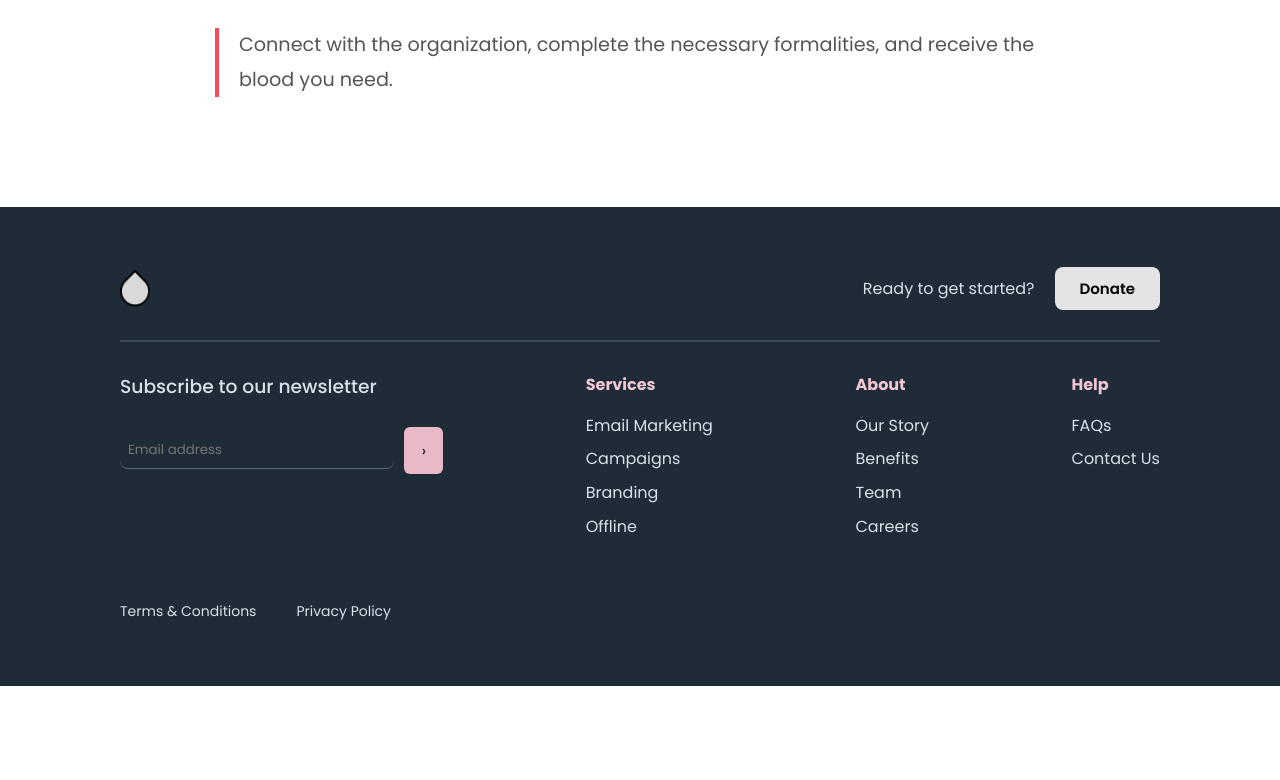
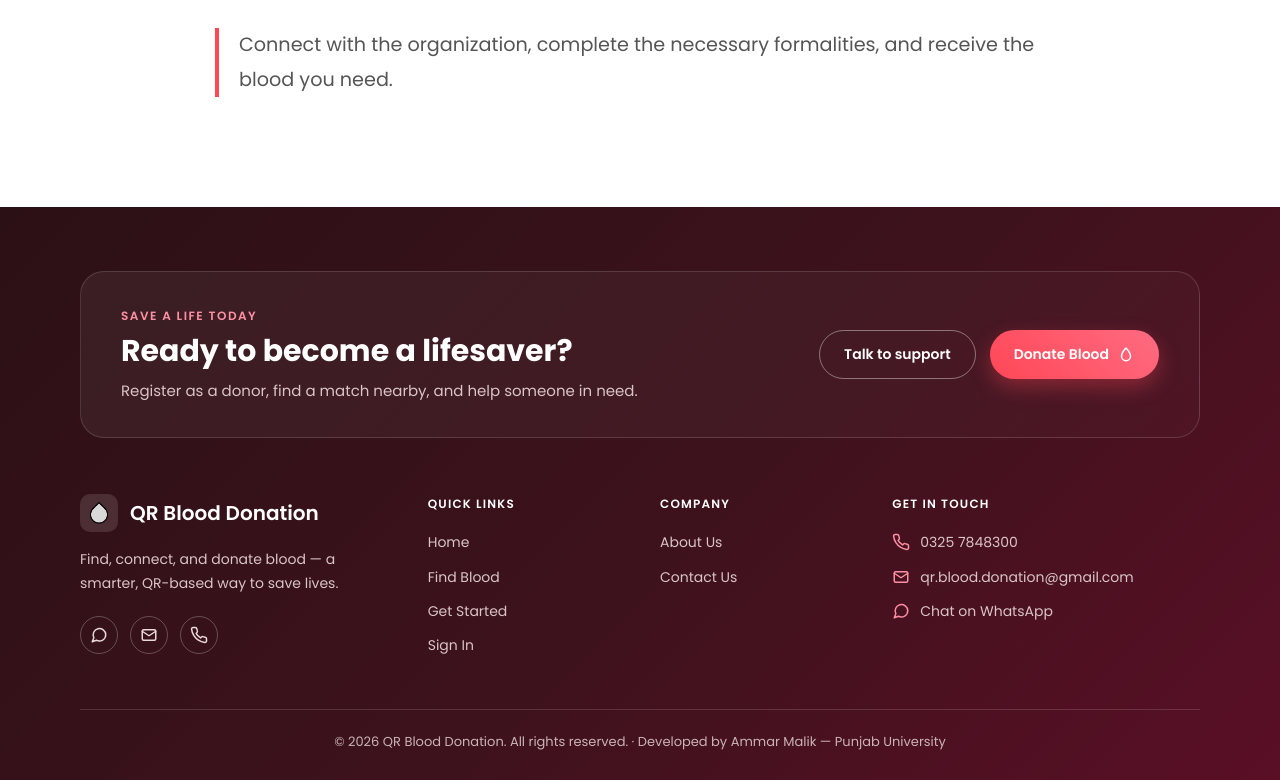
Before and after one commit to ammar042/QR-Frontend, a React (Vite) app: page / in a window 1280 px wide. Shown: the part 1319-2099 px from the top of the page. Before the commit the page ends 2005 px from the top, so only its background shows below. Built offline with nearby package versions, Linux system fonts and the light colour scheme; no server answers.

Commit message:
Footer Fix

```diff
--- a/src/components/Footer.jsx
+++ b/src/components/Footer.jsx
@@ -1,72 +1,190 @@
 import React from "react";
+import { Link, useNavigate } from "react-router-dom";
 import styles from "./Footer.module.css";
 import logo from "../assets/Vector.png";
 
+const PHONE_DISPLAY = "0325 7848300";
+const PHONE_TEL = "+923257848300";
+const WHATSAPP_URL = "https://wa.me/923257848300";
+const EMAIL = "qr.blood.donation@gmail.com";
+
+/* ---------- Small inline SVG icons (no extra package needed) ---------- */
+const IconBase = ({ children }) => (
+  <svg
+    width="18"
+    height="18"
+    viewBox="0 0 24 24"
+    fill="none"
+    stroke="currentColor"
+    strokeWidth="2"
+    strokeLinecap="round"
+    strokeLinejoin="round"
+    aria-hidden="true"
+  >
+    {children}
+  </svg>
+);
+
+const ChatIcon = () => (
+  <IconBase>
+    <path d="M21 11.5a8.4 8.4 0 0 1-12.4 7.4L3 21l2.1-5.4A8.4 8.4 0 1 1 21 11.5z" />
+  </IconBase>
+);
+
+const MailIcon = () => (
+  <IconBase>
+    <rect x="3" y="5" width="18" height="14" rx="2" />
+    <path d="m3 7 9 6 9-6" />
+  </IconBase>
+);
+
+const PhoneIcon = () => (
+  <IconBase>
+    <path d="M22 16.9v3a2 2 0 0 1-2.2 2 19.8 19.8 0 0 1-8.6-3.1 19.5 19.5 0 0 1-6-6A19.8 19.8 0 0 1 2.1 4.2 2 2 0 0 1 4.1 2h3a2 2 0 0 1 2 1.7c.1 1 .4 1.9.7 2.8a2 2 0 0 1-.5 2.1L8.1 9.9a16 16 0 0 0 6 6l1.3-1.3a2 2 0 0 1 2.1-.4c.9.3 1.8.6 2.8.7a2 2 0 0 1 1.7 2z" />
+  </IconBase>
+);
+
+const DropIcon = () => (
+  <IconBase>
+    <path d="M12 2.7s6 6.3 6 10.8a6 6 0 0 1-12 0C6 9 12 2.7 12 2.7z" />
+  </IconBase>
+);
+
+const ArrowIcon = () => (
+  <IconBase>
+    <path d="M5 12h14" />
+    <path d="m13 6 6 6-6 6" />
+  </IconBase>
+);
+
 const Footer = () => {
+  const navigate = useNavigate();
+
+  const scrollToContact = (e) => {
+    e.preventDefault();
+    const el = document.getElementById("contact");
+    if (el) el.scrollIntoView({ behavior: "smooth", block: "center" });
+  };
+
   return (
     <footer className={styles.footer}>
+      {/* ---------- CTA card ---------- */}
+      <div className={styles.cta}>
+        <div className={styles.ctaText}>
+          <span className={styles.eyebrow}>SAVE A LIFE TODAY</span>
+          <h3>Ready to become a lifesaver?</h3>
+          <p>Register as a donor, find a match nearby, and help someone in need.</p>
+        </div>
 
-      <div className={styles.footerTop}>
-        <img src={logo} alt="logo" className={styles.footerLogo} />
-
-        <div className={styles.donateBox}>
-          <p>Ready to get started?</p>
-          <button className={styles.donateBtn}>Donate</button>
+        <div className={styles.ctaActions}>
+          <a
+            href={WHATSAPP_URL}
+            target="_blank"
+            rel="noopener noreferrer"
+            className={styles.ghostBtn}
+          >
+            Talk to support
+          </a>
+          <button
+            type="button"
+            className={styles.primaryBtn}
+            onClick={() => navigate("/register-donor")}
+          >
+            Donate Blood <DropIcon />
+          </button>
         </div>
       </div>
 
-      <hr />
+      {/* ---------- Main footer content ---------- */}
+      <div className={styles.footerContent}>
+        {/* Brand */}
+        <div className={styles.brand}>
+          <div className={styles.brandRow}>
+            <span className={styles.logoBox}>
+              <img src={logo} alt="QR Blood Donation logo" />
+            </span>
+            <span className={styles.brandName}>QR Blood Donation</span>
+          </div>
+          <p>
+            Find, connect, and donate blood — a smarter, QR-based way to save
+            lives.
+          </p>
 
-      <div className={styles.footerContent}>
-
-        <div className={styles.newsletter}>
-          <h3>Subscribe to our newsletter</h3>
-
-          <div className={styles.emailBox}>
-            <input type="email" placeholder="Email address" />
-            <button className={styles.arrowBtn}>›</button>
+          <div className={styles.socials}>
+            <a
+              href={WHATSAPP_URL}
+              target="_blank"
+              rel="noopener noreferrer"
+              aria-label="Chat on WhatsApp"
+              title="Chat on WhatsApp"
+            >
+              <ChatIcon />
+            </a>
+            <a
+              href={`mailto:${EMAIL}`}
+              aria-label="Send us an email"
+              title="Send us an email"
+            >
+              <MailIcon />
+            </a>
+            <a
+              href={`tel:${PHONE_TEL}`}
+              aria-label="Call us"
+              title="Call us"
+            >
+              <PhoneIcon />
+            </a>
           </div>
         </div>
 
-        <div className={styles.footerLinks}>
-          <h4>Services</h4>
-          <p>Email Marketing</p>
-          <p>Campaigns</p>
-          <p>Branding</p>
-          <p>Offline</p>
+        {/* Quick links */}
+        <div className={styles.column}>
+          <h4>QUICK LINKS</h4>
+          <Link to="/">Home</Link>
+          <Link to="/find-blood">Find Blood</Link>
+          <Link to="/register-donor">Get Started</Link>
+          <Link to="/login">Sign In</Link>
         </div>
 
-        <div className={styles.footerLinks}>
-          <h4>About</h4>
-          <p>Our Story</p>
-          <p>Benefits</p>
-          <p>Team</p>
-          <p>Careers</p>
+        {/* Company */}
+        <div className={styles.column}>
+          <h4>COMPANY</h4>
+          <Link to="/about">About Us</Link>
+          <a href="#contact" onClick={scrollToContact}>
+            Contact Us
+          </a>
         </div>
 
-        <div className={styles.footerLinks}>
-          <h4>Help</h4>
-          <p>FAQs</p>
-          <p>Contact Us</p>
+        {/* Contact */}
+        <div className={styles.column} id="contact">
+          <h4>GET IN TOUCH</h4>
+          <a href={`tel:${PHONE_TEL}`} className={styles.contactItem}>
+            <PhoneIcon />
+            <span>{PHONE_DISPLAY}</span>
+          </a>
+          <a href={`mailto:${EMAIL}`} className={styles.contactItem}>
+            <MailIcon />
+            <span>{EMAIL}</span>
+          </a>
+          <a
+            href={WHATSAPP_URL}
+            target="_blank"
+            rel="noopener noreferrer"
+            className={styles.contactItem}
+          >
+            <ChatIcon />
+            <span>Chat on WhatsApp</span>
+          </a>
         </div>
-
       </div>
 
+      {/* ---------- Bottom bar ---------- */}
       <div className={styles.footerBottom}>
-
-        <div className={styles.footerLegal}>
-          <p>Terms & Conditions</p>
-          <p>Privacy Policy</p>
-        </div>
-
-        <div className={styles.socials}>
-          <i className="fab fa-facebook-f"></i>
-          <i className="fab fa-twitter"></i>
-          <i className="fab fa-instagram"></i>
-        </div>
-
+        <p>
+          © {new Date().getFullYear()} QR Blood Donation. All rights reserved. ·
+          Developed by Ammar Malik — Punjab University
+        </p>
       </div>
-
     </footer>
   );
 };
--- a/src/components/Footer.module.css
+++ b/src/components/Footer.module.css
@@ -1,175 +1,258 @@
 @import url('https://fonts.googleapis.com/css2?family=Poppins:wght@300;400;500;600;700;800;900&display=swap');
 
-.footer{
-  background:#1f2c38;
-  color:#d9e1e8;
-  padding:60px 120px;
-  font-family:'Poppins', sans-serif;
+.footer {
+  background: linear-gradient(135deg, #2b1015 0%, #3e121c 55%, #5a0f26 100%);
+  color: #ead9dc;
+  padding: 64px 80px 28px;
+  font-family: 'Poppins', sans-serif;
 }
 
-/* Top section */
+/* ---------- CTA card ---------- */
 
-.footerTop{
-  display:flex;
-  justify-content:space-between;
-  align-items:center;
-  margin-bottom:30px;
+.cta {
+  display: flex;
+  justify-content: space-between;
+  align-items: center;
+  gap: 32px;
+  flex-wrap: wrap;
+  padding: 34px 40px;
+  border-radius: 24px;
+  border: 1px solid rgba(255, 255, 255, 0.14);
+  background: linear-gradient(135deg, rgba(255, 255, 255, 0.06), rgba(255, 255, 255, 0.02));
+  margin-bottom: 56px;
 }
 
-.footerLogo{
-  width:30px;
+.eyebrow {
+  display: block;
+  font-size: 12px;
+  font-weight: 600;
+  letter-spacing: 1.5px;
+  color: #ff8fa3;
+  margin-bottom: 8px;
 }
 
-.donateBox{
-  display:flex;
-  align-items:center;
-  gap:20px;
+.ctaText h3 {
+  font-size: 30px;
+  font-weight: 700;
+  color: #fff;
+  margin-bottom: 8px;
+  line-height: 1.25;
 }
 
-.donateBtn{
-  background:#e4e4e4;
-  border:none;
-  padding:10px 25px;
-  border-radius:8px;
-  font-weight:600;
-  cursor:pointer;
-  transition:0.3s;
+.ctaText p {
+  font-size: 15px;
+  color: #d9c4c8;
 }
 
-.donateBtn:hover{
-  background:#ff4757;
-  color:white;
+.ctaActions {
+  display: flex;
+  gap: 14px;
+  flex-wrap: wrap;
 }
 
-/* Divider */
-
-.footer hr{
-  border:0.5px solid #394957;
-  margin:30px 0;
+.ghostBtn,
+.primaryBtn {
+  display: inline-flex;
+  align-items: center;
+  justify-content: center;
+  gap: 8px;
+  padding: 12px 24px;
+  border-radius: 999px;
+  font-size: 14px;
+  font-weight: 600;
+  text-align: center;
+  text-decoration: none;
+  cursor: pointer;
+  transition: transform 0.25s ease, background 0.25s ease, box-shadow 0.25s ease;
 }
 
-/* Content */
-
-.footerContent{
-  display:flex;
-  justify-content:space-between;
-  margin-bottom:50px;
-  flex-wrap:wrap;
-  gap:40px;
+.ghostBtn {
+  color: #fff;
+  background: transparent;
+  border: 1px solid rgba(255, 255, 255, 0.4);
 }
 
-.newsletter h3{
-  margin-bottom:25px;
-  font-weight:500;
+.ghostBtn:hover {
+  background: rgba(255, 255, 255, 0.1);
+  transform: translateY(-2px);
 }
 
-.emailBox{
-  display:flex;
-  align-items:center;
+.primaryBtn {
+  color: #fff;
+  border: none;
+  background: linear-gradient(45deg, #ff4757, #ff6b81);
+  box-shadow: 0 8px 20px rgba(255, 71, 87, 0.35);
 }
 
-.emailBox input{
-  background:transparent;
-  border:none;
-  border-bottom:1px solid #556676;
-  padding:8px;
-  color:white;
-  outline:none;
+.primaryBtn:hover {
+  transform: translateY(-2px);
+  box-shadow: 0 12px 26px rgba(255, 71, 87, 0.5);
 }
 
-.arrowBtn{
-  background:#e9b9c7;
-  border:none;
-  padding:12px 18px;
-  margin-left:10px;
-  border-radius:6px;
-  cursor:pointer;
+/* ---------- Main content ---------- */
+
+.footerContent {
+  display: grid;
+  grid-template-columns: 1.6fr 1fr 1fr 1.6fr;
+  gap: 40px;
+  padding-bottom: 40px;
 }
 
-/* Links */
-
-.footerLinks h4{
-  margin-bottom:15px;
-  color:#f3c6d3;
+.brandRow {
+  display: flex;
+  align-items: center;
+  gap: 12px;
+  margin-bottom: 16px;
 }
 
-.footerLinks p{
-  margin:8px 0;
-  cursor:pointer;
+.logoBox {
+  width: 38px;
+  height: 38px;
+  border-radius: 10px;
+  background: rgba(255, 255, 255, 0.12);
+  display: inline-flex;
+  align-items: center;
+  justify-content: center;
 }
 
-/* Bottom */
-
-.footerBottom{
-  display:flex;
-  justify-content:space-between;
-  align-items:center;
-  flex-wrap:wrap;
-  gap:20px;
+.logoBox img {
+  width: 18px;
+  height: auto;
 }
 
-.footerLegal{
-  display:flex;
-  gap:40px;
-  font-size:14px;
+.brandName {
+  font-size: 20px;
+  font-weight: 600;
+  color: #fff;
 }
 
-.socials i{
-  margin-left:20px;
-  font-size:18px;
-  cursor:pointer;
+.brand p {
+  font-size: 14px;
+  line-height: 1.7;
+  color: #d9c4c8;
+  max-width: 280px;
+  margin-bottom: 20px;
 }
 
-/* -------- Tablet -------- */
+/* Social icon buttons */
 
-@media screen and (max-width:900px){
+.socials {
+  display: flex;
+  gap: 12px;
+}
 
-  .footer{
-    padding:50px 40px;
+.socials a {
+  width: 38px;
+  height: 38px;
+  border-radius: 50%;
+  border: 1px solid rgba(255, 255, 255, 0.25);
+  color: #ead9dc;
+  display: inline-flex;
+  align-items: center;
+  justify-content: center;
+  text-decoration: none;
+  transition: all 0.25s ease;
+}
+
+.socials a:hover {
+  background: #ff4757;
+  border-color: #ff4757;
+  color: #fff;
+  transform: translateY(-3px);
+}
+
+/* Link columns */
+
+.column h4 {
+  font-size: 12px;
+  font-weight: 600;
+  letter-spacing: 1.2px;
+  color: #fff;
+  margin-bottom: 18px;
+}
+
+.column a {
+  display: block;
+  font-size: 14px;
+  color: #d9c4c8;
+  text-decoration: none;
+  margin-bottom: 12px;
+  cursor: pointer;
+  transition: color 0.2s ease, transform 0.2s ease;
+}
+
+.column a:hover {
+  color: #ff8fa3;
+  transform: translateX(3px);
+}
+
+.contactItem {
+  display: flex !important;
+  align-items: center;
+  gap: 10px;
+}
+
+.contactItem svg {
+  flex-shrink: 0;
+  color: #ff8fa3;
+}
+
+/* ---------- Bottom bar ---------- */
+
+.footerBottom {
+  border-top: 1px solid rgba(255, 255, 255, 0.14);
+  padding-top: 22px;
+  text-align: center;
+  font-size: 13px;
+  color: #c9b3b8;
+}
+
+/* ---------- Tablet ---------- */
+
+@media screen and (max-width: 900px) {
+  .footer {
+    padding: 50px 32px 24px;
   }
 
-  .footerContent{
-    gap:30px;
+  .footerContent {
+    grid-template-columns: 1fr 1fr;
+    gap: 36px;
   }
 
+  .cta {
+    padding: 28px;
+  }
 }
 
-/* -------- Mobile -------- */
+/* ---------- Mobile ---------- */
 
-@media screen and (max-width:600px){
-
-  .footer{
-    padding:40px 20px;
+@media screen and (max-width: 600px) {
+  .footer {
+    padding: 40px 18px 22px;
   }
 
-  .footerTop{
-    flex-direction:column;
-    gap:20px;
-    text-align:center;
+  .cta {
+    flex-direction: column;
+    align-items: flex-start;
+    padding: 24px 20px;
+    margin-bottom: 40px;
   }
 
-  .footerContent{
-    flex-direction:column;
-    text-align:center;
+  .ctaText h3 {
+    font-size: 24px;
   }
 
-  .emailBox{
-    justify-content:center;
+  .ctaActions {
+    width: 100%;
   }
 
-  .footerBottom{
-    flex-direction:column;
-    text-align:center;
+  .ghostBtn,
+  .primaryBtn {
+    flex: 1;
   }
 
-  .footerLegal{
-    gap:20px;
-    flex-wrap:wrap;
-    justify-content:center;
+  .footerContent {
+    grid-template-columns: 1fr;
+    gap: 30px;
   }
-
-  .socials i{
-    margin:10px;
-  }
-
 }
```
